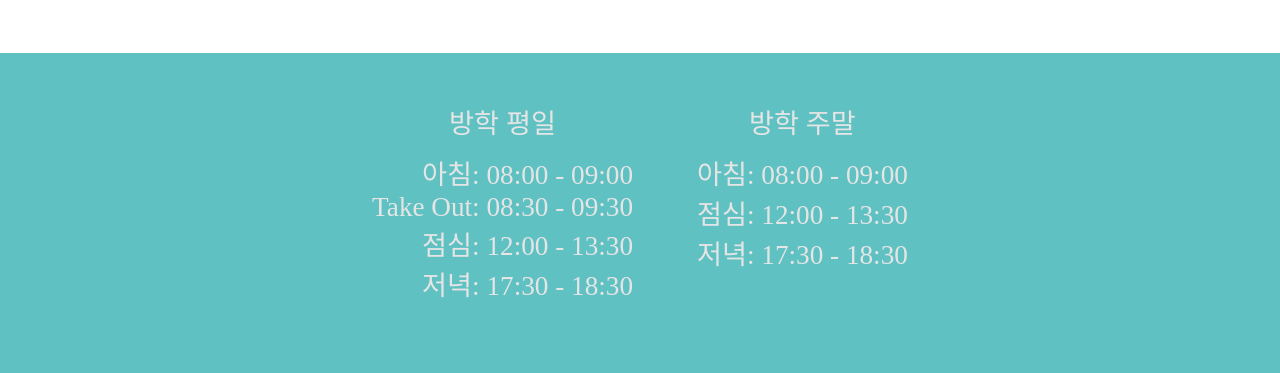
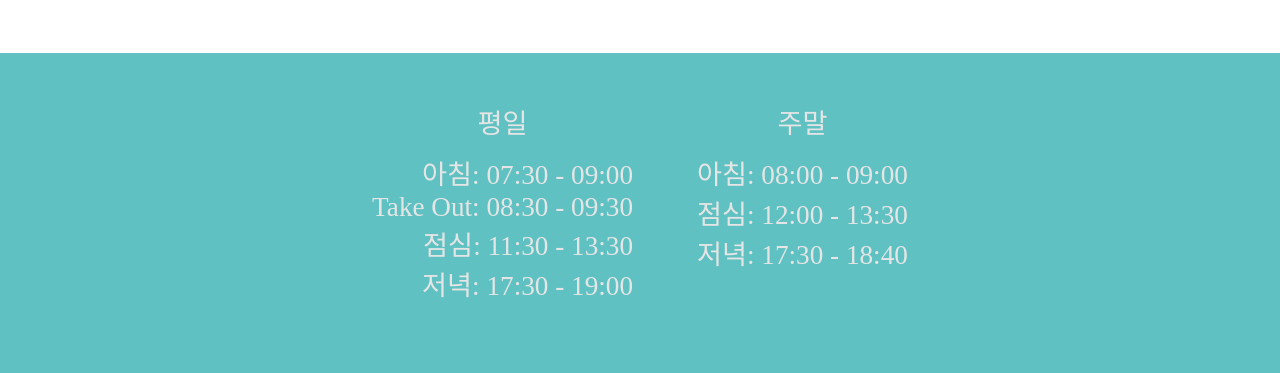
Before and after one commit to DonghyeonKang/AramByeol, a Flask app: page / in a window 1280 px wide. Shown: the part 2741-3114 px from the top of the page. Run offline with Flask 2, Linux system fonts and the light colour scheme; data that the repository does not hold is empty; some libraries are stand-ins or nearby versions; some web fonts are replaced.

Commit message:
Update meal time

```diff
--- a/templates/index.html
+++ b/templates/index.html
@@ -168,24 +168,24 @@
   <footer id="footer">
     <div class="inner">
       <section class="weekday">
-        <span>방학 평일</span>
+        <span>평일</span>
         <ul>
           <li>
-            <span>아침: 08:00 - 09:00</span>
+            <span>아침: 07:30 - 09:00</span>
           </li>
           <li>
             <span>Take Out: 08:30 - 09:30</span>
           </li>
           <li>
-            <span>점심: 12:00 - 13:30</span>
+            <span>점심: 11:30 - 13:30</span>
           </li>
           <li>
-            <span>저녁: 17:30 - 18:30</span>
+            <span>저녁: 17:30 - 19:00</span>
           </li>
         </ul>
       </section>
       <section class="weekend">
-        <span>방학 주말</span>
+        <span>주말</span>
         <ul>
           <li>
             <span>아침: 08:00 - 09:00</span>
@@ -194,7 +194,7 @@
             <span>점심: 12:00 - 13:30</span>
           </li>
           <li>
-            <span>저녁: 17:30 - 18:30</span>
+            <span>저녁: 17:30 - 18:40</span>
           </li>
         </ul>
       </section>
```
